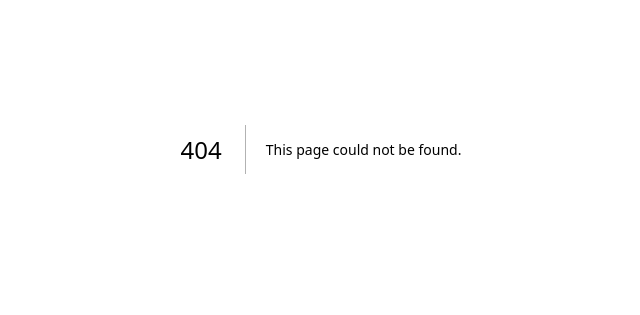
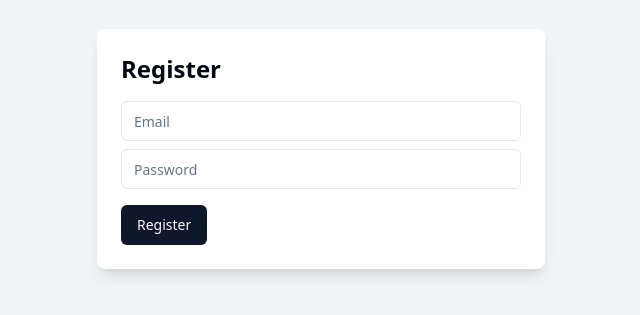
Before and after one commit to aniketmandloi/Mini-Order-Status-Tracker, a Next.js app in the folder frontend/: page /register in a window 1280 px wide. Before the commit this address had no page. Shown: the part 251-566 px from the top of the page, without its empty margins (319-959 px from the left). Built offline with nearby package versions, Linux system fonts and the light colour scheme.

Commit message:
add register page

```diff
--- /dev/null
+++ b/frontend/pages/register.tsx
@@ -0,0 +1,49 @@
+import { useState } from "react";
+import axios from "axios";
+import { useRouter } from "next/router";
+import { Button } from "@/components/ui/button";
+import { Input } from "@/components/ui/input";
+
+const Register = () => {
+  const [email, setEmail] = useState("");
+  const [password, setPassword] = useState("");
+  const router = useRouter();
+
+  const handleRegister = async () => {
+    try {
+      await axios.post("http://localhost:3001/auth/register", {
+        email,
+        password,
+      });
+
+      router.push("/login");
+    } catch (error) {
+      console.error("Registration failed", error);
+    }
+  };
+
+  return (
+    <div className="flex items-center justify-center min-h-screen bg-gray-100 dark:bg-gray-900">
+      <div className="p-6 bg-white dark:bg-gray-800 rounded-lg shadow-lg w-full max-w-md">
+        <h2 className="text-2xl font-bold mb-4">Register</h2>
+        <Input
+          type="email"
+          placeholder="Email"
+          value={email}
+          onChange={(e) => setEmail(e.target.value)}
+          className="mb-2"
+        />
+        <Input
+          type="password"
+          placeholder="Password"
+          value={password}
+          onChange={(e) => setPassword(e.target.value)}
+          className="mb-4"
+        />
+        <Button onClick={handleRegister}>Register</Button>
+      </div>
+    </div>
+  );
+};
+
+export default Register;
```
